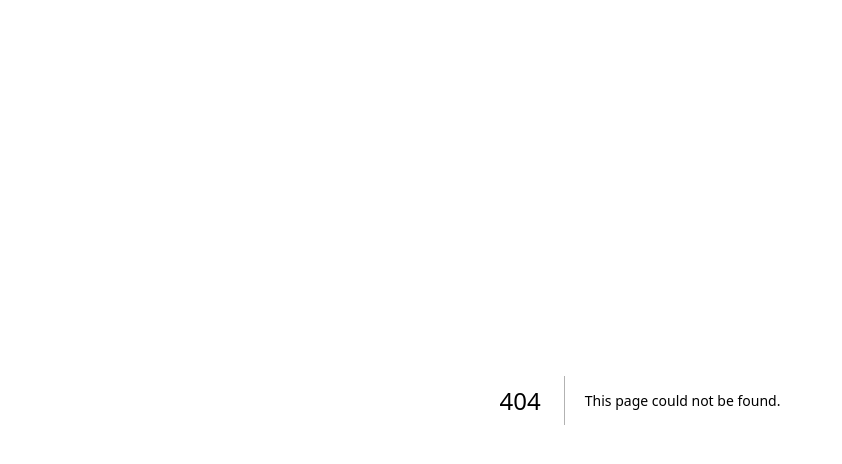
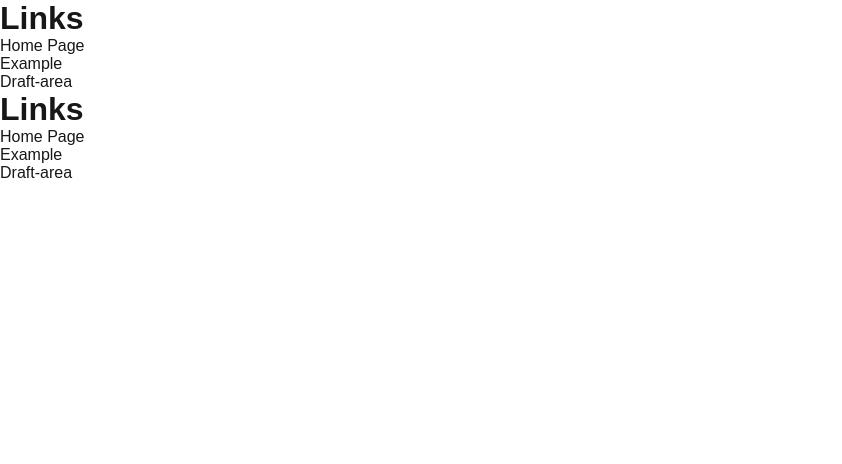
Before and after one commit to lingar-studying/studying-nextjs, a Next.js app: page /menus/main-layout in a window 1280 px wide. Before the commit this address had no page. Shown: the top 464 px of the page, without its empty margins (0-842 px from the left). Built offline with nearby package versions, Linux system fonts and the light colour scheme.

Commit message:
Primary layout for the app

```diff
--- a/src/pages/_app.js
+++ b/src/pages/_app.js
@@ -1,5 +1,10 @@
 import "@/styles/globals.css";
 
+import MainLayout from "./menus/main-layout";
+
 export default function App({ Component, pageProps }) {
-  return <Component {...pageProps} />;
+  return  <MainLayout>
+
+
+    <Component {...pageProps} /></MainLayout>;
 }
--- a/src/pages/draft-page.jsx
+++ b/src/pages/example.jsx
@@ -3,7 +3,7 @@ import React from "react";
 // export default function Draft (){
 // }
 
-const Draft = () => {
+const Example = () => {
 
     return (
         <>
@@ -11,4 +11,4 @@ const Draft = () => {
         </>
     )
 }
-export default Draft;
+export default Example;
--- /dev/null
+++ b/src/pages/menus/main-layout.jsx
@@ -0,0 +1,23 @@
+import React from "react";
+import Link from "next/link";
+
+
+const MainLayout = ({children})=> (<>
+    <h1>Links</h1>
+    <ul>
+        <li>
+            <Link href="/">Home Page</Link>
+        </li>
+        <li>
+            <Link href="/example">Example</Link>
+        </li>
+        <li>
+            <Link href="/draft-area">Draft-area</Link>
+        </li>
+    </ul>
+    <>
+        {children}
+    </>
+</>);
+
+export default MainLayout;
```
Also changed, not shown: src/pages/index.js (+18 -0 lines).
